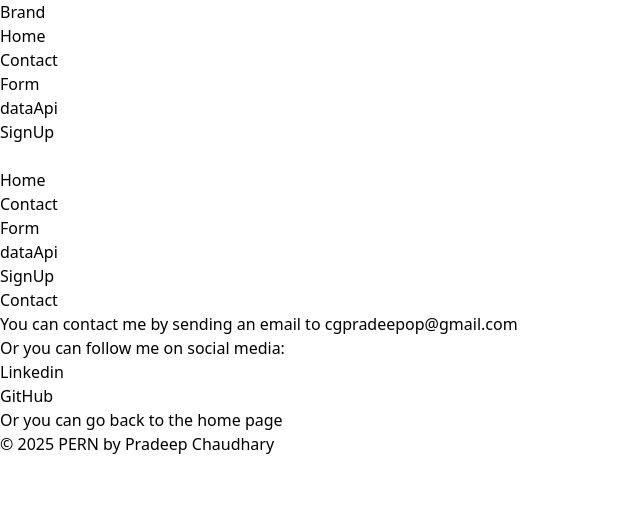
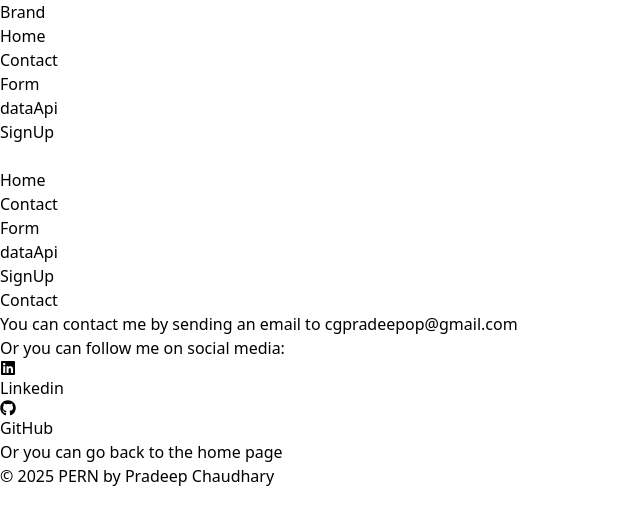
Before and after one commit to overOP/PERN-Frontend, a React (Vite) app: page /contact in a window 1280 px wide. Shown: the top 524 px of the page, without its empty margins (0-640 px from the left). Built offline with nearby package versions, Linux system fonts and the light colour scheme.

Commit message:
react-icons

```diff
--- a/package.json
+++ b/package.json
@@ -14,6 +14,7 @@
     "react": "^19.0.0",
     "react-dom": "^19.0.0",
     "react-hook-form": "^7.55.0",
+    "react-icons": "^5.5.0",
     "react-router": "^7.5.0"
   },
   "devDependencies": {
--- a/src/components/Contact.jsx
+++ b/src/components/Contact.jsx
@@ -1,5 +1,7 @@
 import React from 'react'
 import { Link } from 'react-router'
+import { FaGithub } from 'react-icons/fa'
+import { FaLinkedin } from 'react-icons/fa'
 
 const Contact = () => {
   return (
@@ -14,10 +16,10 @@ const Contact = () => {
         </p>
         <ul className="list-none mb-8">
           <li className="mb-2">
-            <a href="https://www.linkedin.com/in/pradeep-chaudhary-0a49b331a/" className="text-blue-500 hover:underline">Linkedin</a>
+          <FaLinkedin /><a href="https://www.linkedin.com/in/pradeep-chaudhary-0a49b331a/" className="text-blue-500 hover:underline">Linkedin</a>
           </li>
           <li className="mb-2">
-            <a href="https://github.com/overOP" className="text-blue-500 hover:underline">GitHub</a>
+          <FaGithub /><a href="https://github.com/overOP" className="text-blue-500 hover:underline">GitHub</a>
           </li>
         </ul>
         <p className="text-lg">
--- a/src/components/DataApi.jsx
+++ b/src/components/DataApi.jsx
@@ -12,7 +12,7 @@ const DataApi = () => {
           {loading && <p className='text-blue-500'>Data is loading</p>}
           {error && <p className='text-red-500'>{error.message}</p>}
           {users.map((user, index) => (
-            <div key={index} className='flex flex-col items-center justify-center'>
+            <div key={index} className='flex text-white items-center justify-center border-2 border-blue-500 rounded-lg p-3 m-2'>
               <li>{user.id}</li>
               <li>{user.email}</li>
             </div>
```
Also changed, not shown: src/components/Home.jsx (line endings or trailing spaces), 1 other file (tests, documents, lock files or other folders).
